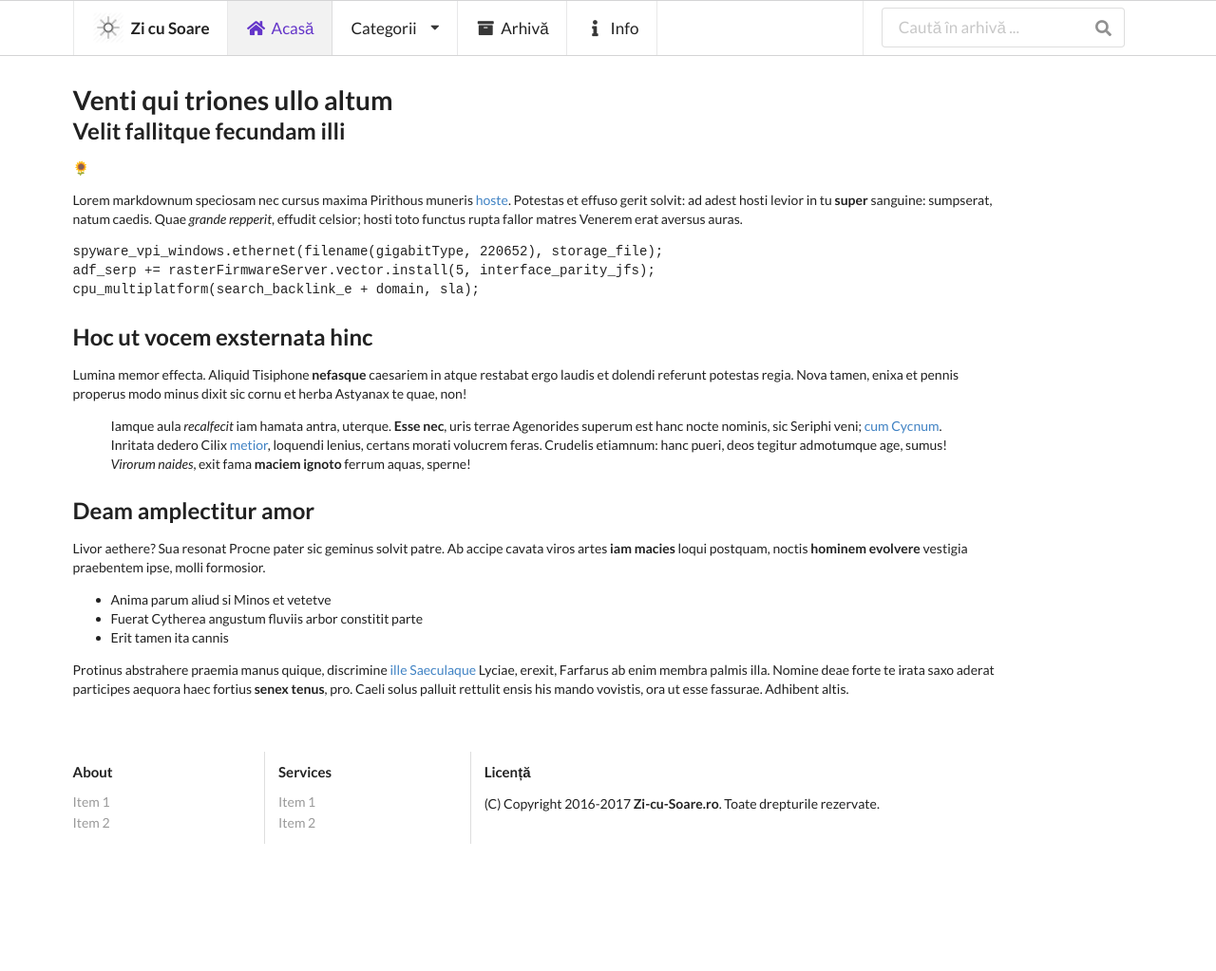
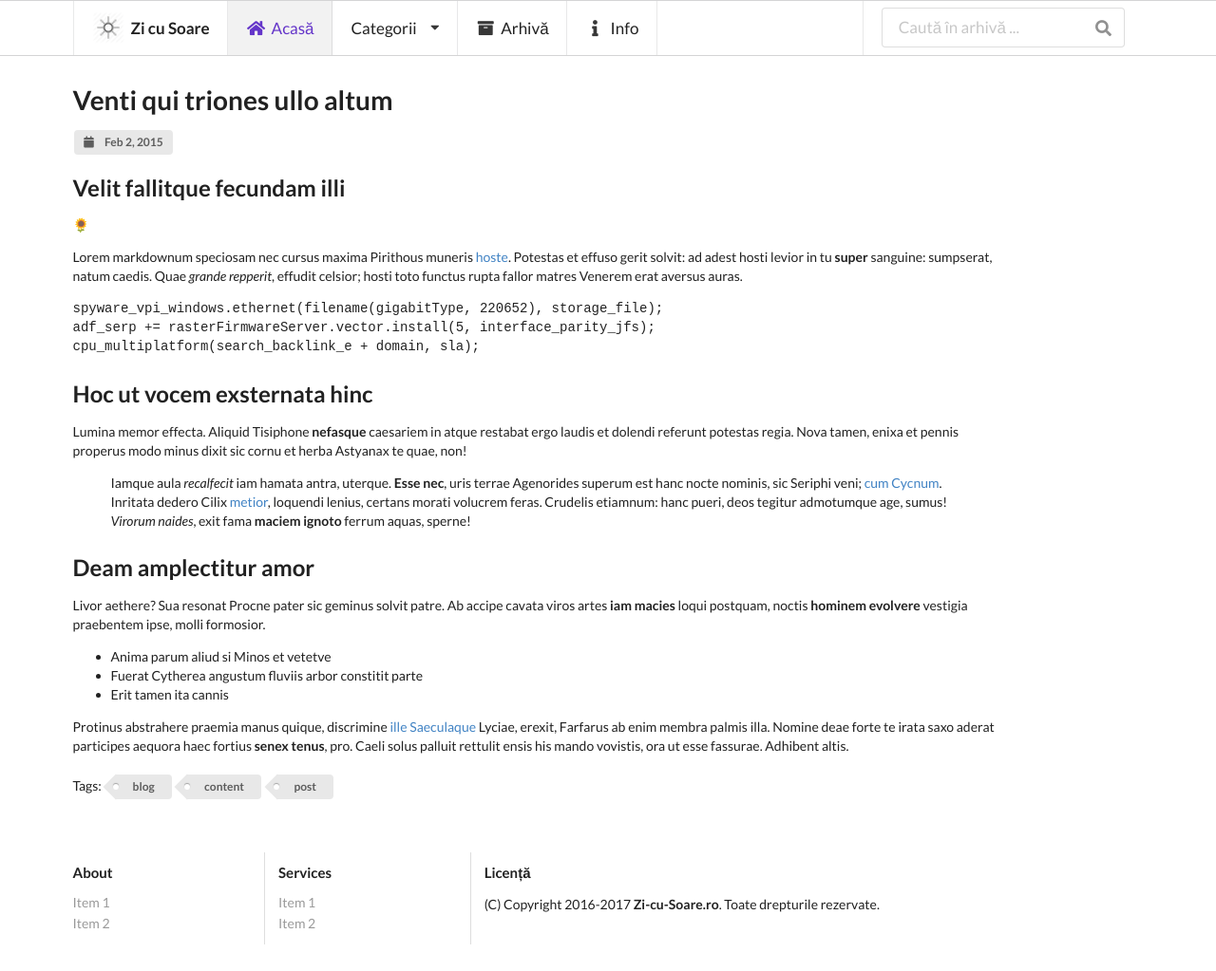
Before and after one commit to Zi-cu-Soare/zi-cu-soare, a Jekyll site: the page built from _posts/2015-02-02-test1.md, in a window 1280 px wide. Shown: the whole page at 95% size. Built offline with Jekyll 4.4.1, drawn with Linux system fonts in a browser that asks for light colours; nearby versions of some CDN libraries; emoji names are drawn with the system emoji font; before the commit the page ends 917 px from its top, so only the background shows below that.

Commit message:
Rafinarea unui post

```diff
--- a/_includes/head.html
+++ b/_includes/head.html
@@ -26,4 +26,5 @@
 {% if page.noindex == true or layout.noindex == true %}<meta name="robots" content="noindex">{% endif %}
 <link rel="canonical" href="{{ url }}{{ page.url }}">
 {% include favicon.html %}
+{% include scripts.html %}
 </head>
--- a/_includes/header.html
+++ b/_includes/header.html
@@ -1,11 +1,11 @@
-<div class="ui huge violet attached menu">
+<div class="ui huge violet attached main menu">
   <div class="ui container">
     <div class="header item">
       <img src="{{ "/assets/fav" | absolute_url }}/favicon-32.png" style="width:2em;height:2em;" />
       &nbsp; Zi cu Soare
     </div>
     <a class="item active" href="/"><i class="home icon"></i> Acasă</a>
-    <div class="ui dropdown item">
+    <div class="ui simple dropdown item">
       Categorii <i class="dropdown icon"></i>
       <div class="menu">
         <a class="item">Mami gătește</a>
--- a/_includes/scripts.html
+++ b/_includes/scripts.html
@@ -1,2 +1,2 @@
-<script src="https://cdnjs.cloudflare.com/ajax/libs/jquery/3.1.1/jquery.js"></script>
+<script src="https://cdnjs.cloudflare.com/ajax/libs/jquery/2.2.4/jquery.min.js"></script>
 <script src="https://cdnjs.cloudflare.com/ajax/libs/semantic-ui/2.2.7/semantic.min.js"></script>
--- a/_layouts/default.html
+++ b/_layouts/default.html
@@ -5,7 +5,6 @@
 <html lang="ro">
 {% include head.html %}
 <body>
-{% include scripts.html %}
 {% include header.html %}
 {{ content }}
 {% include footer.html %}
--- a/_layouts/post.html
+++ b/_layouts/post.html
@@ -6,12 +6,18 @@
 <div class="ui grid" style="padding:1em 0 1em">
 <div class="fourteen wide column">
 
+	<h1>{{ page.title | escape_once }}</h1>
+	<a class="ui label">
+		<i class="calendar icon"></i> {{ page.date | date: "%b %-d, %Y" }}
+	</a>
+	<br />
+	<br />
+
 	<article itemscope itemtype="http://schema.org/Article">
 		<header>
 			{% if page.image.title %}
 			<figure>
 				<img src="{{ site.urlimg }}{{ page.image.title }}" width="970" alt="{{ page.title | escape_once }}" itemprop="image">
-
 				{% if page.image.caption_url and page.image.caption %}
 				<figcaption class="text-right">
 					<a href="{{ page.image.caption_url }}">{{ page.image.caption }}</a>
@@ -23,11 +29,6 @@
 				{% endif %}
 			</figure>
 			{% endif %}
-
-			<div itemprop="name">
-				{% if page.subheadline %}<p class="subheadline">{{ page.subheadline }}</p>{% endif %}
-				<h1>{{ page.title }}</h1>
-			</div>
 		</header>
 
 		<div itemprop="articleSection">
@@ -36,6 +37,11 @@
 
 	</article>
 
+	<br />
+	Tags: {% for tag in page.tags %}
+		<a class="ui tag label">{{ tag | xml_escape }}</a>
+	{% endfor %}
+
 </div>
 </div>
 </div>
```
